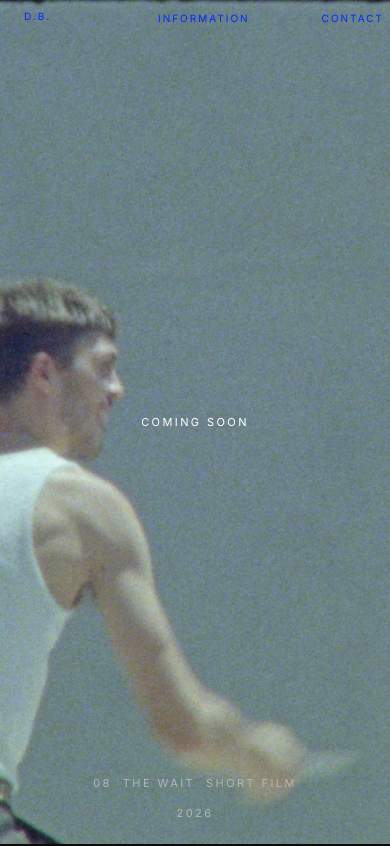
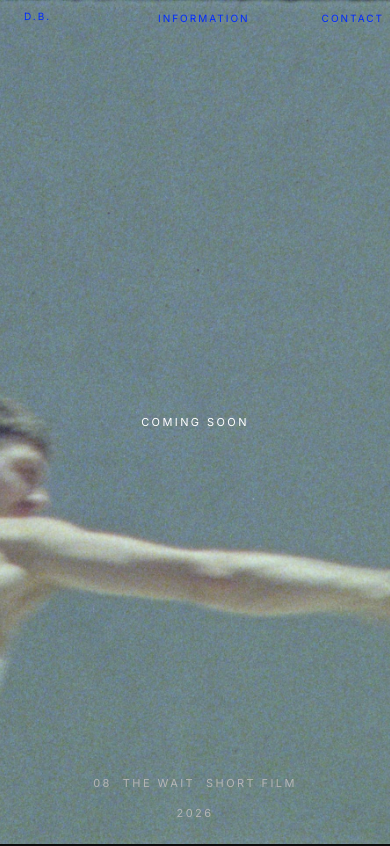
Before and after one commit to davidbramslev-ctrl/DavidBramslev, a plain HTML site: page projects/the-wait.html in a window 390 px wide. Shown: the top 846 px of the page. Drawn offline with Linux system fonts and the light colour scheme; a web font is replaced by a local one.

Commit message:
Small update

```diff
--- a/project.css
+++ b/project.css
@@ -254,7 +254,7 @@ body.project-page {
   }
 
   .the-wait-page .hero-media {
-    background-image: url("media/THE_WAIT_BG_PHONE.jpg");
+    background-image: url("media/STILL2-THE-WAIT.jpg");
     background-position: center;
     background-repeat: no-repeat;
     background-size: cover;
```
Also changed, not shown: media/STILL1-THE-WAIT.jpg (added), media/STILL2-THE-WAIT.jpg (added), 2 other files.
